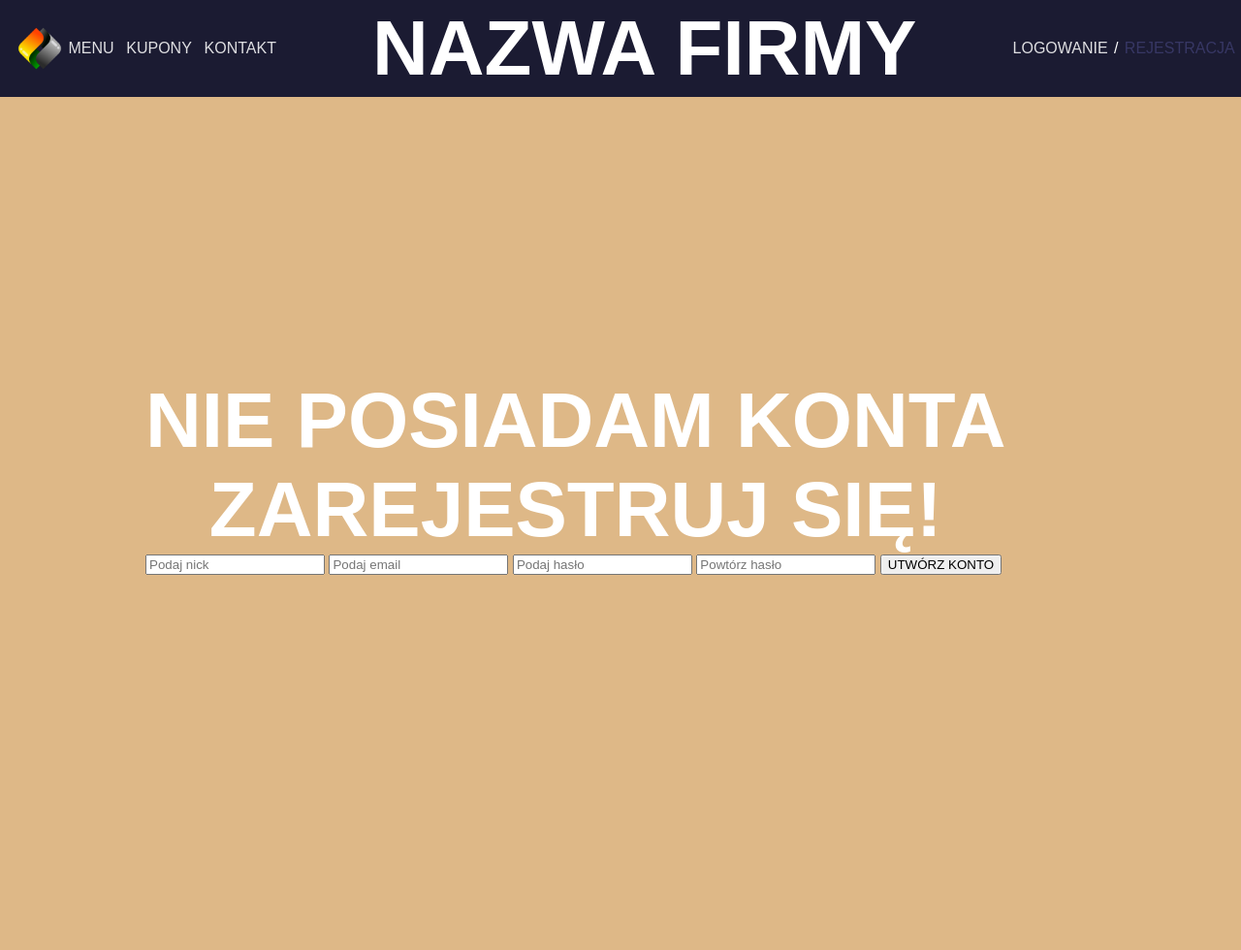
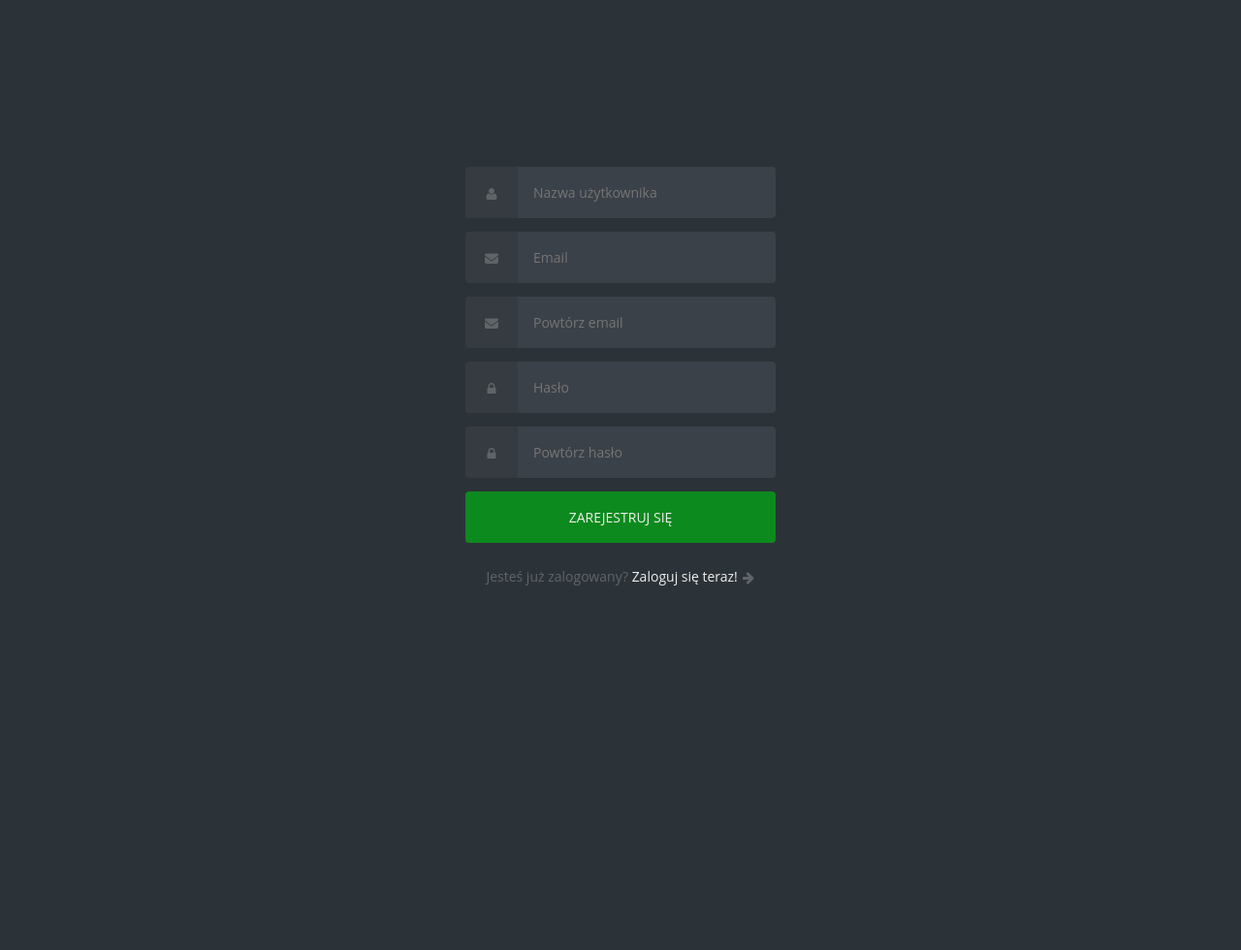
Before and after one commit to blackglasses4/Sklep-Internetowy, a PHP site: page /rejestracja.php in a window 1280 px wide. Shown: the whole page at 97% size. After the commit the page ends 604 px from the top, so only its background shows below. Run offline with PHP 8.4, Linux system fonts and the light colour scheme; some libraries are stand-ins or nearby versions.

Commit message:
dodanie stylu, zmiany w wyglądzie,zmiana wizerunku

```diff
--- a/rejestracja.php
+++ b/rejestracja.php
@@ -10,53 +10,84 @@ session_start();
     <meta name="viewport" content="width=device-width, initial-scale=1.0">
     <meta name="description" content="Final project presenting an online store">
     <title></title>
-    <link rel="stylesheet" href="styles.css">
+    <link rel="stylesheet" href="styles-login.css">
     <link href="https://cdn.jsdelivr.net/npm/remixicon@2.5.0/fonts/remixicon.css" rel="stylesheet">
     <script src="script.js"></script>
+    <script src="https://kit.fontawesome.com/8f533e6340.js" crossorigin="anonymous"></script>
 </head>
 
 <body>
-    <header>
-        <img id="logo" src="picture/logo.png">
-        <nav>
-            <div class="nav-div">
-                <ul>
-                    <li><a href="./index.php">menu</a></li>
-                    <li><a href="#kupony">kupony</a></li>
-                    <li><a href="#kontakt">kontakt</a></li>
-                </ul>
+    <div class="container">
+        <form action="" method="POST" class="form login">
+
+            <div class="form-field">
+                <label for="login-username"><svg class="icon">
+                        <use xlink:href="#icon-user"></use>
+                    </svg><span class="schowany">Nazwa użytkownika</span></label>
+                <input autocomplete="username" id="login-username" type="text" name="username" class="form-input"
+                    placeholder="Nazwa użytkownika" required>
             </div>
-            <div class="nav-div">
-                <h1 class="company-name">Nazwa Firmy</h1>
+
+            <div class="form-field">
+                <label for="login-email">
+                    <span class="ikona"><i class="fa-solid fa-envelope icon"></i></span>
+                <span class="schowany">Podaj email</span></label>
+                <input autocomplete="email" id="login-email" type="email" name="email" class="form-input"
+                    placeholder="Email" required>
             </div>
-            <div class="nav-div">
-                <ul class="res">
-                    <li><a href="./logowanie.php">logowanie</a></li>
-                    <span style="color:white">/</span>
-                    <li><a href="./rejestracja.php" class="active">rejestracja</a></li>
-                </ul>
+
+            <div class="form-field">
+                <label for="login-email">
+                <span class="ikona"><i class="fa-solid fa-envelope icon"></i></span>
+                <span class="schowany">Powtórz email</span></label>
+                <input autocomplete="email" id="login-email" type="email" name="email" class="form-input"
+                    placeholder="Powtórz email" required>
             </div>
-        </nav>
-    </header>
-    <main>
-    <div class="container_2">
-            <section>
-                <h1>Nie posiadam konta</h1>
-                <div class="content">
-                    <h1>Zarejestruj się!</h1>
-                </div>
-                <div class="content-form">
-                    <form action="includes/signup.inc.php" method="post">
-                        <input type="text" placeholder="Podaj nick" name="nickname">
-                        <input type="email" placeholder="Podaj email" name="email">
-                        <input type="password" placeholder="Podaj hasło" name="pass">
-                        <input type="password" placeholder="Powtórz hasło" name="pass2">
-                        <button class="button-signup" type="submit" name="submit-login">Utwórz konto</button>
-                    </form>
-                </div>
-            </section>
-        </div>
-    </main>
+
+            <div class="form-field">
+                <label for="login-password"><svg class="icon">
+                        <use xlink:href="#icon-lock"></use>
+                    </svg><span class="schowany">Hasło</span></label>
+                <input id="login-password" type="password" name="password" class="form-input" placeholder="Hasło"
+                    required>
+            </div>
+
+            <div class="form-field">
+                <label for="login-password"><svg class="icon">
+                        <use xlink:href="#icon-lock"></use>
+                    </svg><span class="schowany">Powtórz hasło</span></label>
+                <input id="login-password" type="password" name="password" class="form-input"
+                    placeholder="Powtórz hasło" required>
+            </div>
+
+            <div class="form-field">
+                <input type="submit" value="Zarejestruj się">
+            </div>
+
+        </form>
+
+        <p class="text-center">Jesteś już zalogowany? <a href="./logowanie.php">Zaloguj się teraz!</a> <svg
+                class="icon">
+                <use xlink:href="#icon-arrow-right"></use>
+            </svg></p>
+
+    </div>
+
+    <svg xmlns="http://www.w3.org/2000/svg" class="icons">
+        <symbol id="icon-arrow-right" viewBox="0 0 1792 1792">
+            <path
+                d="M1600 960q0 54-37 91l-651 651q-39 37-91 37-51 0-90-37l-75-75q-38-38-38-91t38-91l293-293H245q-52 0-84.5-37.5T128 1024V896q0-53 32.5-90.5T245 768h704L656 474q-38-36-38-90t38-90l75-75q38-38 90-38 53 0 91 38l651 651q37 35 37 90z" />
+        </symbol>
+        <symbol id="icon-lock" viewBox="0 0 1792 1792">
+            <path
+                d="M640 768h512V576q0-106-75-181t-181-75-181 75-75 181v192zm832 96v576q0 40-28 68t-68 28H416q-40 0-68-28t-28-68V864q0-40 28-68t68-28h32V576q0-184 132-316t316-132 316 132 132 316v192h32q40 0 68 28t28 68z" />
+        </symbol>
+        <symbol id="icon-user" viewBox="0 0 1792 1792">
+            <path
+                d="M1600 1405q0 120-73 189.5t-194 69.5H459q-121 0-194-69.5T192 1405q0-53 3.5-103.5t14-109T236 1084t43-97.5 62-81 85.5-53.5T538 832q9 0 42 21.5t74.5 48 108 48T896 971t133.5-21.5 108-48 74.5-48 42-21.5q61 0 111.5 20t85.5 53.5 62 81 43 97.5 26.5 108.5 14 109 3.5 103.5zm-320-893q0 159-112.5 271.5T896 896 624.5 783.5 512 512t112.5-271.5T896 128t271.5 112.5T1280 512z" />
+        </symbol>
+    </svg>
+
 </body>
 
 </html>
--- /dev/null
+++ b/styles-login.css
@@ -0,0 +1,220 @@
+  /* config.css */
+
+:root {
+    --baseColor: #606468;
+  }
+
+  /* helpers/align.css */
+
+body {
+    display: grid;
+    place-items: center;
+  }
+
+.container {
+    inline-size: 90%;
+    margin-inline: auto;
+    max-inline-size: 20rem;
+  }
+
+  /* helpers/hidden.css */
+
+.schowany {
+    border: 0;
+    clip: rect(0 0 0 0);
+    height: 1px;
+    margin: -1px;
+    overflow: hidden;
+    padding: 0;
+    position: absolute;
+    width: 1px;
+  }
+
+  /* helpers/icon.css */
+
+:root {
+    --iconFill: var(--baseColor);
+  }
+
+.icons {
+    display: none;
+  }
+
+.icon {
+    block-size: 1em;
+    display: inline-block;
+    fill: var(--iconFill);
+    inline-size: 1em;
+    vertical-align: middle;
+  }
+
+.ikona {
+    color: #606468;
+}
+
+  /* layout/base.css */
+
+:root {
+    --htmlFontSize: 100%;
+
+    --bodyBackgroundColor: #2c3338;
+    --bodyColor: var(--baseColor);
+    --bodyFontFamily: "Open Sans";
+    --bodyFontFamilyFallback: sans-serif;
+    --bodyFontSize: 0.875rem;
+    --bodyFontWeight: 400;
+    --bodyLineHeight: 1.5;
+  }
+
+* {
+    box-sizing: inherit;
+  }
+
+html {
+    box-sizing: border-box;
+    font-size: var(--htmlFontSize);
+  }
+
+body {
+    background-color: var(--bodyBackgroundColor);
+    color: var(--bodyColor);
+    font-family: var(--bodyFontFamily), var(--bodyFontFamilyFallback);
+    font-size: var(--bodyFontSize);
+    font-weight: var(--bodyFontWeight);
+    line-height: var(--bodyLineHeight);
+    margin: 0;
+    min-block-size: 100vh;
+  }
+
+  /* modules/anchor.css */
+
+:root {
+    --anchorColor: #eee;
+  }
+
+  a {
+    color: var(--anchorColor);
+    outline: 0;
+    text-decoration: none;
+  }
+
+a:focus,
+a:hover {
+    text-decoration: underline;
+  }
+
+  /* modules/form.css */
+
+:root {
+    --formGap: 0.875rem;
+  }
+
+input {
+    background-image: none;
+    border: 0;
+    color: inherit;
+    font: inherit;
+    margin: 0;
+    outline: 0;
+    padding: 0;
+    transition: background-color 0.3s;
+  }
+
+input[type="submit"] {
+    cursor: pointer;
+  }
+
+.form {
+    display: grid;
+    gap: var(--formGap);
+  }
+
+.form input[type="password"],
+.form input[type="email"],
+.form input[type="text"],
+.form input[type="submit"] {
+    inline-size: 100%;
+  }
+
+.form-field {
+    display: flex;
+  }
+
+.form-input {
+    flex: 1;
+  }
+
+  /* modules/login.css */
+
+:root {
+    --loginBorderRadus: 0.25rem;
+    --loginColor: #eee;
+
+    --loginInputBackgroundColor: #3b4148;
+    --loginInputHoverBackgroundColor: #434a52;
+
+    --loginLabelBackgroundColor: #363b41;
+
+    --loginSubmitBackgroundColor: #0d8a1d;
+    --loginSubmitColor: #eee;
+    --loginSubmitHoverBackgroundColor: #13af28;
+  }
+
+.login {
+    color: var(--loginColor);
+  }
+
+  .login label,
+  .login input[type="email"],
+  .login input[type="text"],
+  .login input[type="password"],
+  .login input[type="submit"] {
+    border-radius: var(--loginBorderRadus);
+    padding: 1rem;
+  }
+
+.login label {
+    background-color: var(--loginLabelBackgroundColor);
+    border-bottom-right-radius: 0;
+    border-top-right-radius: 0;
+    padding-inline: 1.25rem;
+  }
+
+  .login input[type="password"],
+  .login input[type="email"],
+  .login input[type="text"] {
+    background-color: var(--loginInputBackgroundColor);
+    border-bottom-left-radius: 0;
+    border-top-left-radius: 0;
+  }
+
+  .login input[type="password"]:focus,
+  .login input[type="password"]:hover,
+  .login input[type="email"]:focus,
+  .login input[type="email"]:hover,
+  .login input[type="text"]:focus,
+.login input[type="text"]:hover {
+    background-color: var(--loginInputHoverBackgroundColor);
+  }
+
+  .login input[type="submit"] {
+    background-color: var(--loginSubmitBackgroundColor);
+    color: var(--loginSubmitColor);
+    font-weight: 500;
+    text-transform: uppercase;
+  }
+
+  .login input[type="submit"]:focus,
+  .login input[type="submit"]:hover {
+    background-color: var(--loginSubmitHoverBackgroundColor);
+  }
+
+  /* modules/text.css */
+
+  p {
+    margin-block: 1.5rem;
+  }
+
+  .text-center {
+    text-align: center;
+  }
--- a/styles.css
+++ b/styles.css
@@ -41,6 +41,10 @@ main {
     z-index: 99;
 }
 
+footer {
+    z-index: 98;
+}
+
 nav {
     width: 100%;
     margin-left: 5%;
@@ -49,28 +53,6 @@ nav {
     justify-content: space-between;
     align-items: center;
     text-transform: uppercase;
-}
-
-.nav-div ul, h1 {
-    display: flex;
-    flex-wrap: wrap;
-    align-items: center;
-    padding-inline-start: 0;
-    margin-block: 0;
-    height: 100%;
-}
-
-.nav-div a:hover,
-.nav-div a.active  {
-    color: #373764;
-}
-
-
-.nav-div > ul > li {
-    color: #dfdfe2;
-    margin: 0 0.2rem;
-    padding: 0.2rem;
-    display: flex;
 }
 
 a {
@@ -168,3 +150,14 @@ h2 {
     transform: translateX(-300%);
     transition: 2s;
 }
+
+.footer {
+    position: fixed;
+    background-color: black;
+    width: 100%;
+    padding: 20px;
+    justify-content: center;
+    display: flex;
+    align-items: center;
+    color: white;
+}
```
Also changed, not shown: index.html (added, +167 -0 lines), index.php (deleted, +0 -93 lines), logowanie.php (+46 -36 lines), styl-film.css (added, +7 -0 lines).
